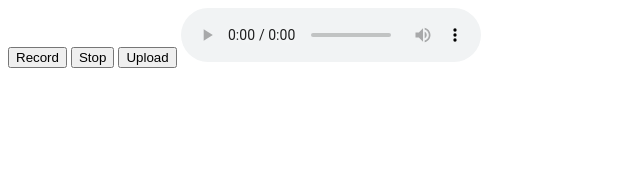
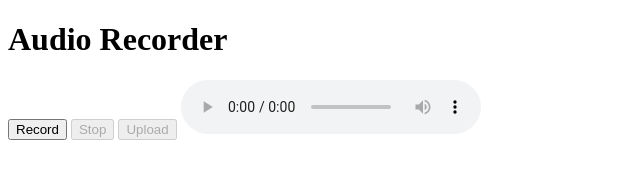
Before and after one commit to Namle-git/test_streamlit, a plain HTML site: page index.html in a window 1280 px wide. Shown: the whole page, without its empty margins (0-640 px from the left). Drawn offline with Linux system fonts and the light colour scheme.

Commit message:
Update index.html

```diff
--- a/index.html
+++ b/index.html
@@ -6,15 +6,17 @@
     <title>Audio Recorder</title>
 </head>
 <body>
-    <button id="record">Record</button>
-    <button id="stop">Stop</button>
-    <button id="upload">Upload</button>
+    <h1>Audio Recorder</h1>
+    <button id="record" onclick="startRecording()">Record</button>
+    <button id="stop" onclick="stopRecording()" disabled>Stop</button>
+    <button id="upload" onclick="uploadAudio()" disabled>Upload</button>
     <audio id="audio" controls></audio>
+
     <script>
         let mediaRecorder;
         let audioChunks = [];
 
-        document.getElementById('record').addEventListener('click', async () => {
+        async function startRecording() {
             const stream = await navigator.mediaDevices.getUserMedia({ audio: true });
             mediaRecorder = new MediaRecorder(stream);
 
@@ -23,19 +25,24 @@
             };
 
             mediaRecorder.start();
-        });
+            document.getElementById('record').disabled = true;
+            document.getElementById('stop').disabled = false;
+        }
 
-        document.getElementById('stop').addEventListener('click', () => {
+        function stopRecording() {
             mediaRecorder.stop();
             mediaRecorder.onstop = () => {
                 const audioBlob = new Blob(audioChunks, { type: 'audio/wav' });
                 const audioUrl = URL.createObjectURL(audioBlob);
                 const audio = document.getElementById('audio');
                 audio.src = audioUrl;
+                document.getElementById('upload').disabled = false;
             };
-        });
+            document.getElementById('record').disabled = false;
+            document.getElementById('stop').disabled = true;
+        }
 
-        document.getElementById('upload').addEventListener('click', () => {
+        function uploadAudio() {
             const audioBlob = new Blob(audioChunks, { type: 'audio/wav' });
             const formData = new FormData();
             formData.append('audio', audioBlob, 'recording.wav');
@@ -46,7 +53,6 @@
             }).then(response => response.json())
             .then(data => {
                 if (data.path) {
-                    // Pass the path to the Flask app
                     fetch('/flask/set_path', {
                         method: 'POST',
                         headers: { 'Content-Type': 'application/json' },
@@ -58,7 +64,10 @@
                     alert('Audio upload failed');
                 }
             });
-        });
+
+            document.getElementById('upload').disabled = true;
+            audioChunks = [];  // Reset the audio chunks for the next recording
+        }
     </script>
 </body>
 </html>
```
